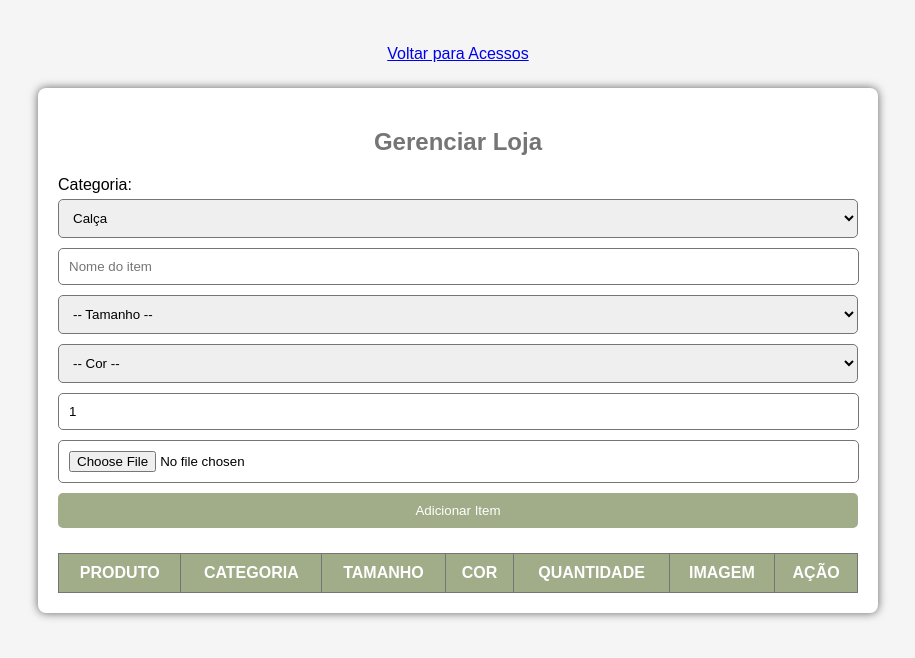
After one commit to SammyLindo/PI02, a PHP site: page /public/adcionarProdutos.html in a window 1280 px wide. The commit adds this page. Shown: the top 658 px of the page, without its empty margins (182-1097 px from the left). Run offline with PHP 8.4, Linux system fonts and the light colour scheme; lists and menus that the app fills with data are empty.

Commit message:
Paginas Linkadas

```diff
--- a/index.html
+++ b/index.html
@@ -3,7 +3,7 @@
 <head>
     <meta charset="UTF-8">
     <meta name="viewport" content="width=device-width, initial-scale=1.0">
-    <link rel="stylesheet" href="style.css">
+    <link rel="stylesheet" href="/public/style.css">
     <title>Sénate Couture</title>
 </head>
 <body>
@@ -11,7 +11,7 @@
         <div class="menu">
             <nav>
                 <ul>
-                    <li><a href="/acesso.html">Admin</a></li>
+                    <li><a href="/public/acesso.html">Admin</a></li>
                     <li><a href="">Feminino</a></li>
                     <li><a href="">Masculino</a></li>
                     <li class="logo">Sénate Couture</a></li>
--- a/acesso.html
+++ b/public/acesso.html
@@ -4,7 +4,7 @@
 <head>
     <meta charset="UTF-8">
     <meta name="viewport" content="width=device-width, initial-scale=1.0">
-    <link rel="stylesheet" href="acesso.css">
+    <link rel="stylesheet" href="/public/acesso.css">
     <link rel="stylesheet" href="https://cdnjs.cloudflare.com/ajax/libs/font-awesome/6.0.0-beta3/css/all.min.css">
     <title>Acesso Rapido</title>
 </head>
@@ -21,7 +21,7 @@
                 <!--div de Informação -->
                 <div class="admin-card-content">
                     <h3 class="admin-card-titulo">Gerenciamento de Estoque</h3>
-                    <a href="" class="admin-card-btn">Acessar</a>
+                    <a href="adcionarProdutos.html" class="admin-card-btn">Acessar</a>
                 </div>
             </div> <!--Div do Card Inteiro Acaba AQUI-->
 
@@ -33,7 +33,7 @@
                 <!--div de Informação -->
                 <div class="admin-card-content">
                     <h3 class="admin-card-titulo">Criação de Produto/Categoria</h3>
-                    <a href="" class="admin-card-btn">Acessar</a>
+                    <a href="#" class="admin-card-btn">Acessar</a>
                 </div>
             </div> <!--Div do Card Inteiro Acaba AQUI-->
 
--- /dev/null
+++ b/public/adcProdutos.js
@@ -0,0 +1,140 @@
+function mostrarCampoCategoriaPersonalizada() {
+    const categoriaSelect = document.getElementById("categoriaSelect");
+    const novaCategoriaInput = document.getElementById("novaCategoriaInput");
+
+    if (categoriaSelect.value === "Outros") {
+        novaCategoriaInput.style.display = "block";
+    } else {
+        novaCategoriaInput.style.display = "none";
+        novaCategoriaInput.value = "";
+    }
+}
+
+function mostrarCampoOutro(campo) {
+    const select = document.getElementById(campo);
+    const inputOutro = document.getElementById(campo === 'tamanho' ? 'outroTamanho' : 'outraCor');
+
+    if (select.value === "outro") {
+        inputOutro.style.display = "block";
+    } else {
+        inputOutro.style.display = "none";
+        inputOutro.value = "";
+    }
+}
+
+function adicionarItem() {
+    const nome = document.getElementById("itemNome").value;
+    const tamanhoSelecionado = document.getElementById("tamanho").value;
+    const corSelecionada = document.getElementById("cor").value;
+    const outroTamanho = document.getElementById("outroTamanho").value.trim();
+    const outraCor = document.getElementById("outraCor").value.trim();
+
+    const tamanho = tamanhoSelecionado === "outro" ? outroTamanho : tamanhoSelecionado;
+    const cor = corSelecionada === "outro" ? outraCor : corSelecionada;
+
+    const imagemInput = document.getElementById("imagemProduto");
+    const categoriaSelect = document.getElementById("categoriaSelect");
+    const novaCategoriaInput = document.getElementById("novaCategoriaInput");
+    const quantidade = parseInt(document.getElementById("quantidadeProduto").value) || 1;
+
+    let categoria = categoriaSelect.value;
+
+    if (nome.trim() === "") {
+        alert("Por favor, insira um nome para o item.");
+        return;
+    }
+
+    if (categoria === "Outros") {
+        const novaCategoria = novaCategoriaInput.value.trim();
+        if (novaCategoria === "") {
+            alert("Por favor, insira o nome da nova categoria.");
+            return;
+        }
+
+        const optionExists = Array.from(categoriaSelect.options).some(option => option.value === novaCategoria);
+        if (!optionExists) {
+            const novaOption = document.createElement("option");
+            novaOption.value = novaCategoria;
+            novaOption.textContent = novaCategoria;
+            categoriaSelect.appendChild(novaOption);
+        }
+        categoria = novaCategoria;
+    }
+
+    let lista = document.getElementById("listaItens");
+    let rows = lista.getElementsByTagName("tr");
+    for (let row of rows) {
+        let cols = row.getElementsByTagName("td");
+        if (cols.length > 0 && cols[0].innerText === nome && cols[1].innerText === categoria && cols[2].innerText === tamanho && cols[3].innerText === cor) {
+            let qtd = parseInt(cols[4].innerText);
+            cols[4].innerText = qtd + quantidade;
+            return;
+        }
+    }
+
+    const row = document.createElement("tr");
+    const img = document.createElement("img");
+    if (imagemInput.files.length > 0) {
+        const file = imagemInput.files[0];
+        const reader = new FileReader();
+        reader.onload = function(e) {
+            img.src = e.target.result;
+        }
+        reader.readAsDataURL(file);
+    }
+
+    row.innerHTML = `
+        <td>${nome}</td>
+        <td>${categoria}</td>
+        <td>${tamanho}</td>
+        <td>${cor}</td>
+        <td>${quantidade}</td>
+        <td></td>
+        <td>
+            <button class='remove-btn' onclick='removerItem(this)'>Remover</button>
+            <button class='edit-btn' onclick='editarItem(this)'>Editar</button>
+        </td>
+    `;
+    row.children[5].appendChild(img);
+    lista.appendChild(row);
+
+    document.getElementById("itemNome").value = "";
+    document.getElementById("imagemProduto").value = "";
+    document.getElementById("novaCategoriaInput").value = "";
+    document.getElementById("novaCategoriaInput").style.display = "none";
+    document.getElementById("quantidadeProduto").value = 1;
+    document.getElementById("outroTamanho").value = "";
+    document.getElementById("outraCor").value = "";
+    document.getElementById("outroTamanho").style.display = "none";
+    document.getElementById("outraCor").style.display = "none";
+}
+
+function removerItem(botao) {
+    let row = botao.parentElement.parentElement;
+    let qtdCell = row.getElementsByTagName("td")[4];
+    let qtd = parseInt(qtdCell.innerText);
+    if (qtd > 1) {
+        qtdCell.innerText = qtd - 1;
+    } else {
+        row.remove();
+    }
+}
+
+function editarItem(botao) {
+    const row = botao.parentElement.parentElement;
+    const cols = row.getElementsByTagName("td");
+
+    const nome = prompt("Editar nome:", cols[0].innerText);
+    const categoria = prompt("Editar categoria:", cols[1].innerText);
+    const tamanho = prompt("Editar tamanho:", cols[2].innerText);
+    const cor = prompt("Editar cor:", cols[3].innerText);
+    const quantidade = prompt("Editar quantidade:", cols[4].innerText);
+
+    if (nome && categoria && quantidade) {
+        cols[0].innerText = nome;
+        cols[1].innerText = categoria;
+        cols[2].innerText = tamanho;
+        cols[3].innerText = cor;
+        cols[4].innerText = quantidade;
+    }
+}
--- /dev/null
+++ b/public/adcionarProdutos.html
@@ -0,0 +1,75 @@
+<!DOCTYPE html>
+<html lang="pt-BR">
+<head>
+    <meta charset="UTF-8">
+    <meta name="viewport" content="width=device-width, initial-scale=1.0">
+    <title>Painel do Administrador</title>
+    <link rel="stylesheet" href="/public/adicionarProdutosAdm.css">
+</head>
+<body>
+
+    <div class="link">
+        <a href="/public/acesso.html">Voltar para Acessos</a>
+    </div>
+    <div class="container">
+        <h2>Gerenciar Loja</h2>
+
+        <!-- Seletor de Categoria -->
+        <label for="categoriaSelect">Categoria:</label>
+        <select id="categoriaSelect" onchange="mostrarCampoCategoriaPersonalizada()">
+            <option value="Calça">Calça</option>
+            <option value="Camisa">Camisa</option>
+            <option value="Camiseta">Camiseta</option>
+            <option value="Boné">Boné</option>
+            <option value="Sapato">Sapato</option>
+            <option value="Outros">Outros</option>
+        </select>
+
+        <!-- Input opcional para nova categoria -->
+        <input type="text" id="novaCategoriaInput" placeholder="Digite nova categoria" style="display:none; margin-top: 5px;"/>
+
+        <input type="text" id="itemNome" placeholder="Nome do item">
+
+        <select id="tamanho" onchange="mostrarCampoOutro('tamanho')">
+            <option value="">-- Tamanho --</option>
+            <option value="P">P</option>
+            <option value="M">M</option>
+            <option value="G">G</option>
+            <option value="GG">GG</option>
+            <option value="outro">Outro</option>
+        </select>
+        <input type="text" id="outroTamanho" placeholder="Digite o tamanho" style="display:none; margin-top: 5px;"/>
+
+        <select id="cor" onchange="mostrarCampoOutro('cor')">
+            <option value="">-- Cor --</option>
+            <option value="Azul">Azul</option>
+            <option value="Verde Oliva">Verde Oliva</option>
+            <option value="Preto">Preto</option>
+            <option value="outro">Outro</option>
+        </select>
+        <input type="text" id="outraCor" placeholder="Digite a cor" style="display:none; margin-top: 5px;"/>
+
+        <input type="number" id="quantidadeProduto" placeholder="Quantidade" min="1" value="1">
+
+        <input type="file" id="imagemProduto" accept="image/*" placeholder="Nome do item">
+        <button onclick="adicionarItem()">Adicionar Item</button>
+
+        <table>
+            <thead>
+                <tr>
+                    <th>Produto</th>
+                    <th>Categoria</th>
+                    <th>Tamanho</th>
+                    <th>Cor</th>
+                    <th>Quantidade</th>
+                    <th>Imagem</th>
+                    <th>Ação</th>
+                </tr>
+            </thead>
+            <tbody id="listaItens"></tbody>
+        </table>
+    </div>
+
+    <script src="/public/adcProdutos.js"></script>
+</body>
+</html>
--- /dev/null
+++ b/public/adicionarProdutosAdm.css
@@ -0,0 +1,85 @@
+/* #f5f5f5 - #757575 - #a1ac88 */
+
+body {
+    font-family: Arial, sans-serif;
+    background-color: #f5f5f5;
+    margin: 0;
+    padding: 20px;
+    display: flex;
+    flex-direction: column;
+    align-items: center;
+}
+
+.link{
+    padding: 25px;
+}
+
+
+
+
+.container {
+    background: #ffffff;
+    padding: 20px;
+    border-radius: 8px;
+    box-shadow: 0 0 10px rgba(0, 0, 0, 0.6);
+    width: 100%;
+    max-width: 50rem;
+}
+h2 {
+    text-align: center;
+    color: #757575;
+}
+input, select, button {
+    width: 100%;
+    padding: 0.625rem;
+    margin: 5px 0;
+    border: 1px solid #757575;
+    border-radius: 5px;
+}
+#itemNome, #quantidadeProduto, #imagemProduto, #novaCategoriaInput, #outraCor, #outroTamanho {
+    max-width: 779px;
+}
+button {
+    background-color: #a1ac88;
+    color: white;
+    border: none;
+    cursor: pointer;
+}
+button:hover {
+    background-color: #757575;
+}
+table {
+    width: 100%;
+    margin-top: 20px;
+    text-transform: uppercase;
+    border-collapse: collapse;
+}
+th, td {
+    border: 1px solid #757575;
+    padding: 10px;
+    text-align: center;
+}
+th {
+    background-color: #a1ac88;
+    color: white;
+}
+.remove-btn {
+    background: #757575;
+    color: white;
+    border: none;
+    padding: 5px 5px;
+    cursor: pointer;
+    border-radius: 3px;
+}
+.remove-btn {
+    background: #757575;
+    color: white;
+    border: none;
+    padding: 5px 5px;
+    cursor: pointer;
+    border-radius: 3px;
+}
+img {
+    max-width: 50px;
+    max-height: 50px;
+}
--- a/style.css
+++ b/public/style.css
@@ -68,11 +68,14 @@ header{
 
 .card{
     width: 500px;
+
+
 }
 
 .card img{
     width: 100%;
     border-radius: 3px;
+
 }
 
 footer{
```
Also changed, not shown: public/acesso.css (renamed from acesso.css).
